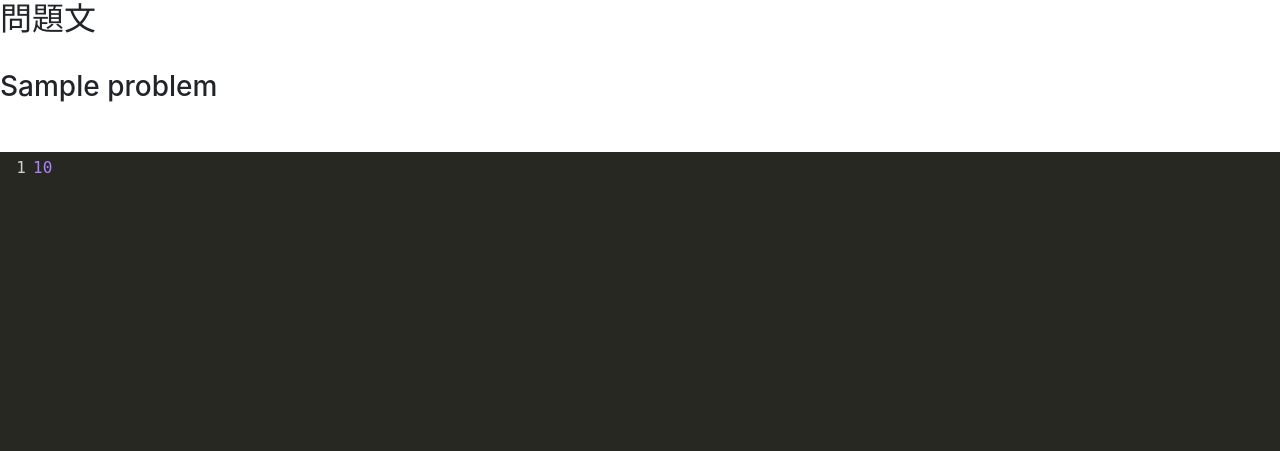
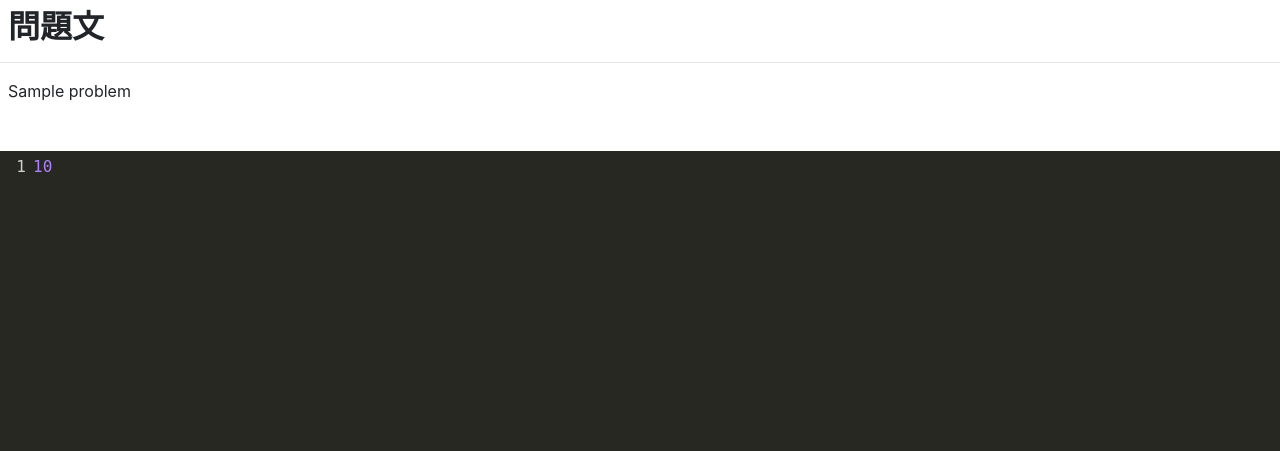
Before and after one commit to kyutech-programming-club/stego_cup, a Flask app: template app/templates/problem.html in a window 1280 px wide. Shown: the part 72-523 px from the top of the page. Run offline with Flask 2, Linux system fonts and the light colour scheme; the template is opened without the code that fills it: most values are stand-ins (such as "Sample title", 1, 10 or a date in 2020); some libraries are stand-ins or nearby versions.

Commit message:
[modify] font size change

```diff
--- a/app/templates/index.html
+++ b/app/templates/index.html
@@ -3,7 +3,7 @@
 {% block content %}
 <nav class="navbar navbar-light bg-light">
   <div class="container-fluid">
-    <a class="navbar-brand" href="#">問題一覧</a>
+    <a class="navbar-brand" href="#"><b>問題一覧</b></a>
   </div>
 </nav>
   <table class="table">
--- a/app/templates/problem.html
+++ b/app/templates/problem.html
@@ -1,9 +1,11 @@
 {% extends 'default.html' %}
 
 {% block content %}
-<h2>問題文</h2>
-<br>
-<h3>{{ problem }}</h3>
+<h2 class="m-2">
+  <b>問題文</b>
+</h2>
+<hr>
+<p class="m-2">{{ problem }}</p>
 <p id="ahi" style="visibility:hidden">{{ temp_ans }}</p>
 
 <script id=hoge>
```
